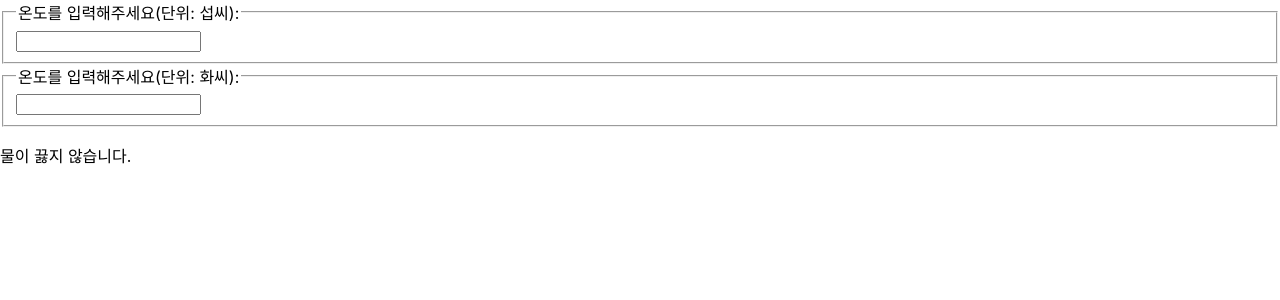
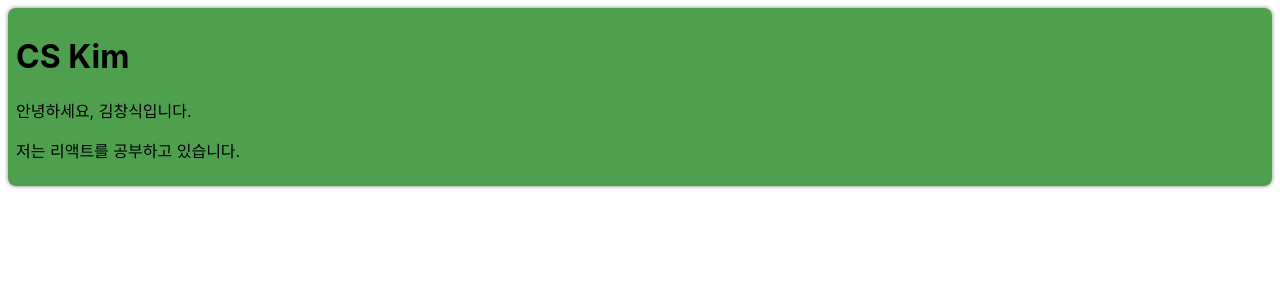
Before and after one commit to KCS2183/my-app, a React (Create React App) app: page / in a window 1280 px wide. Shown: the top 300 px of the page. Built offline with nearby package versions, Linux system fonts and the light colour scheme.

Commit message:
(실습) Card 컴포넌트 만들기

```diff
--- /dev/null
+++ b/src/chapter_13/Card.jsx
@@ -0,0 +1,20 @@
+function Card(props){
+    const { title, backgroundColor, children } = props;
+
+    return (
+        <div
+            style={{
+                margin: 8,
+                padding: 8,
+                borderRadius: 8,
+                boxShadow: "0px 0px 4px grey",
+                backgroundColor: backgroundColor || "white",
+            }}
+        >
+            {title && <h1>{title}</h1>}
+            {children}
+        </div>
+    );
+}
+
+export default Card;
--- /dev/null
+++ b/src/chapter_13/ProfileCard.jsx
@@ -0,0 +1,12 @@
+import Card from "./Card";
+
+function ProfileCard(props){
+    return (
+        <Card title="CS Kim" backgroundColor="#4ea04e">
+            <p>안녕하세요, 김창식입니다.</p>
+            <p>저는 리액트를 공부하고 있습니다.</p>
+        </Card>
+    );
+}
+
+export default ProfileCard;
--- a/src/index.js
+++ b/src/index.js
@@ -14,12 +14,13 @@ import LandingPage from './chapter_09/LandingPage';
 import AttendanceBook from './chapter_10/AttendanceBook';
 import SignUp from './chapter_11/SignUp';
 import Calculator from './chapter_12/Calculator';
+import ProfileCard from './chapter_13/ProfileCard';
 
 const root = ReactDOM.createRoot(document.getElementById('root'));
 
 root.render(
   <React.StrictMode>
-    <Calculator />
+    <ProfileCard />
 </React.StrictMode>
 );
 
```
